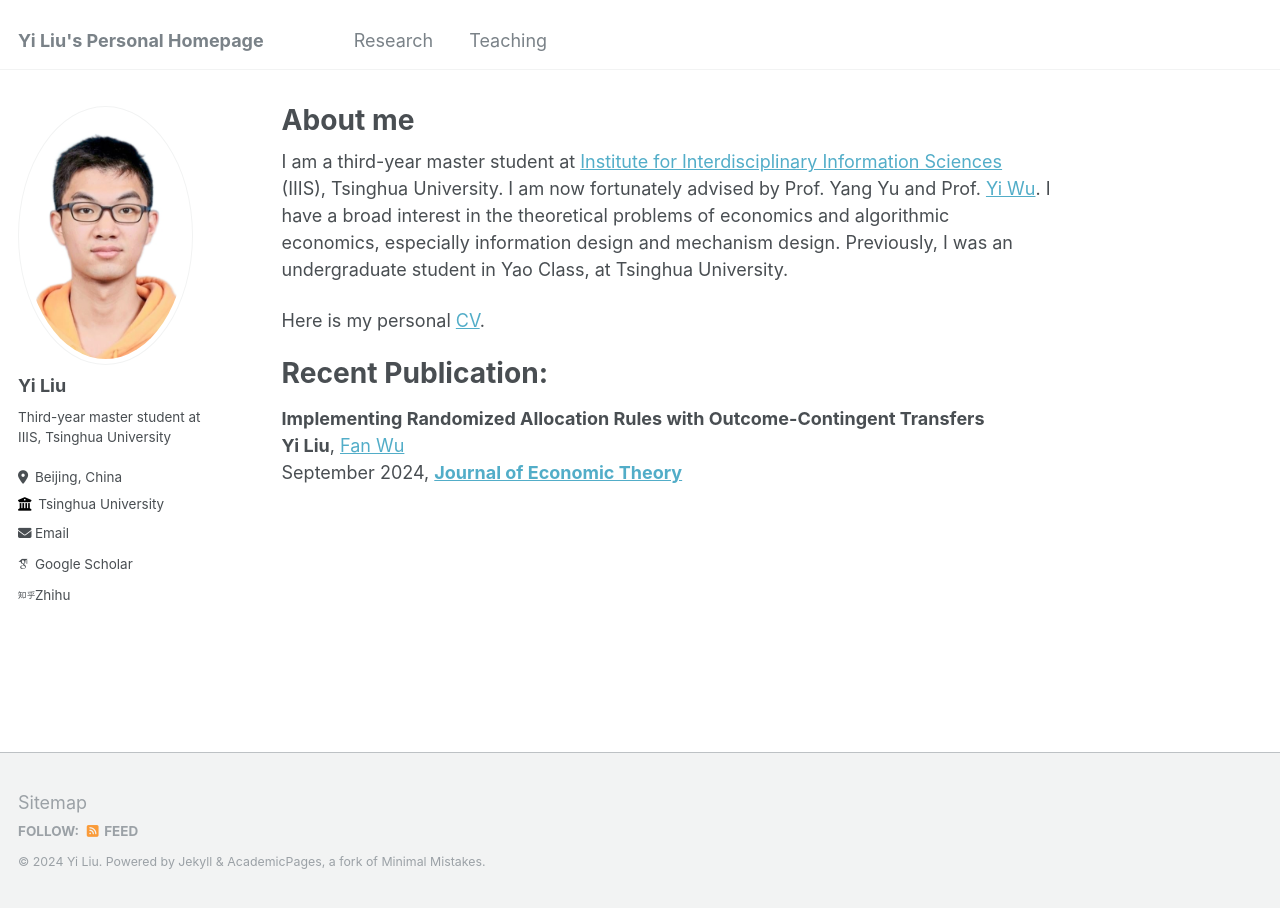
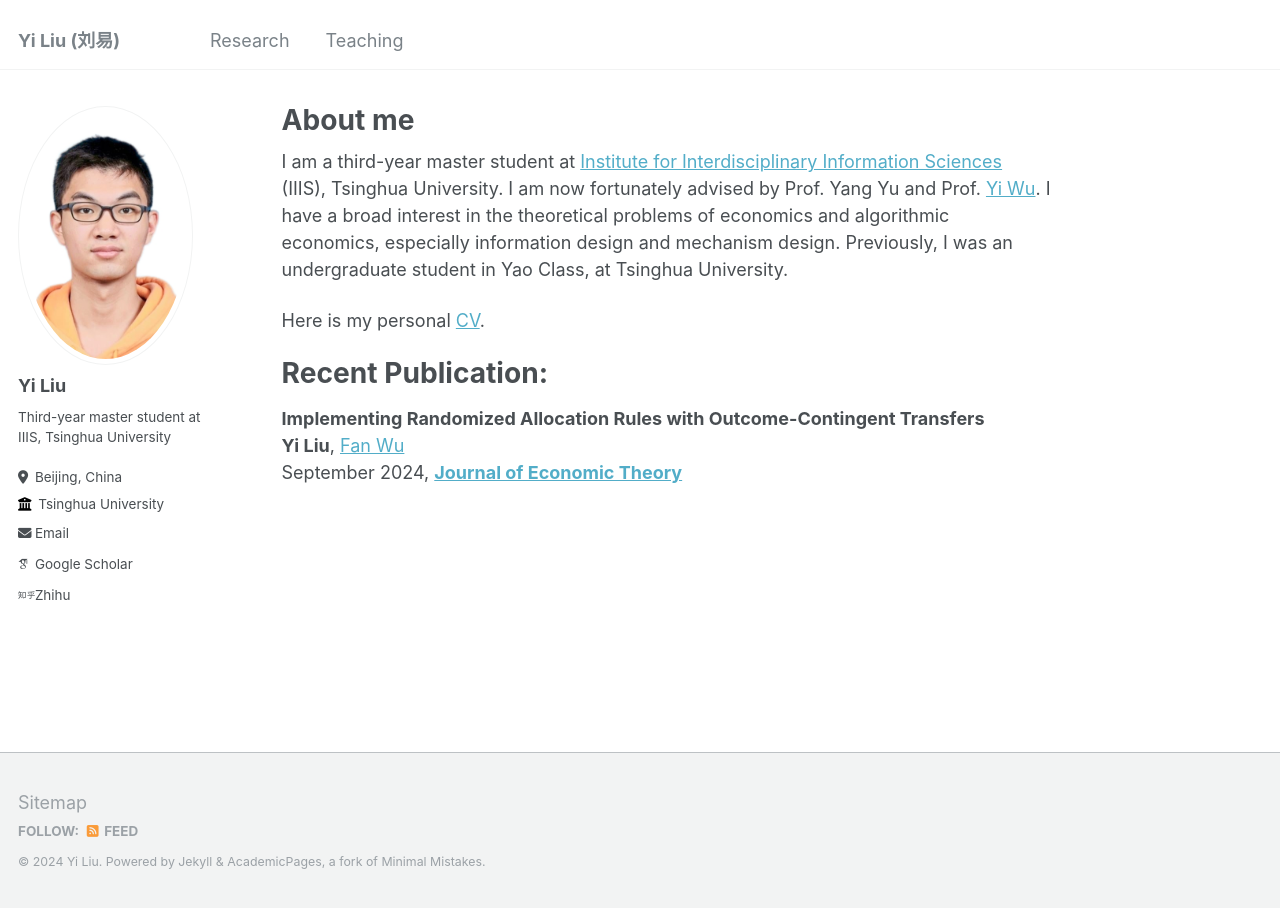
Before and after one commit to Leasy/Leasy.github.io, a Jekyll site: the page built from _pages/about.md, in a window 1280 px wide. Built offline with Jekyll 4.4.1, drawn with Linux system fonts in a browser that asks for light colours; some web fonts are replaced.

Commit message:
Update _config.yml

```diff
--- a/_config.yml
+++ b/_config.yml
@@ -8,7 +8,7 @@
 
 # Basic Site Settings
 locale                   : "en-US"
-title                    : "Yi Liu's Personal Homepage"
+title                    : "Yi Liu (刘易)"
 title_separator          : "-"
 name                     : &name "Yi Liu"
 description              : &description "personal description"
```
